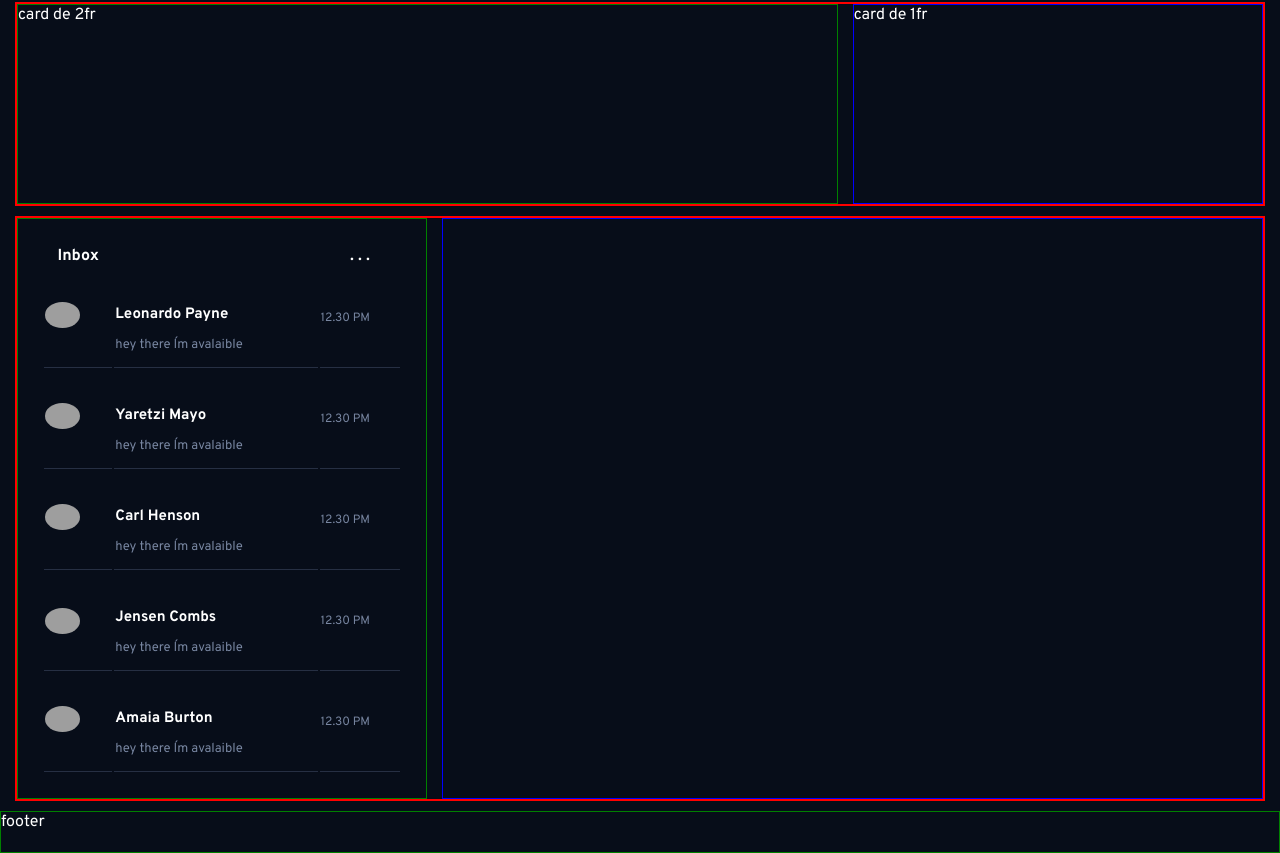
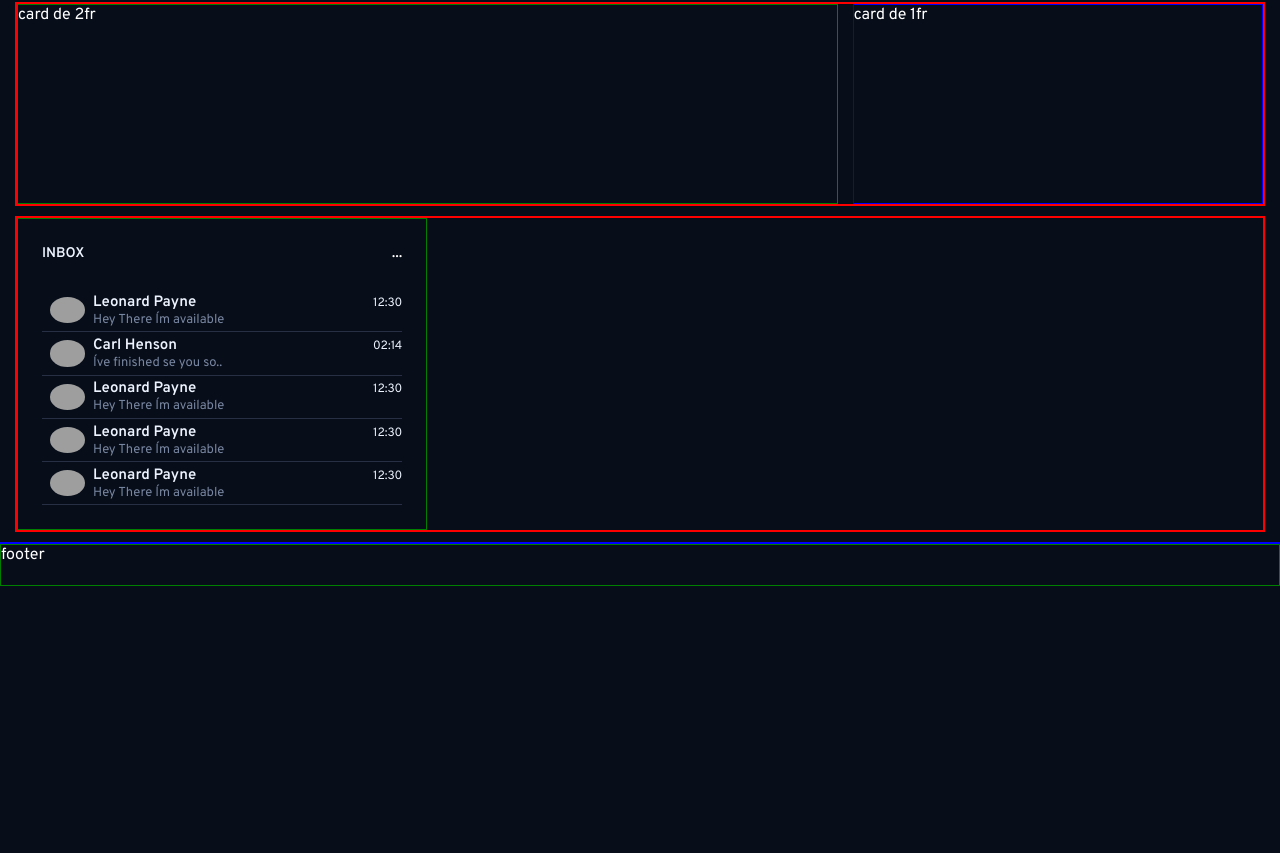
Before and after one commit to denncriss/squad-6-academlo, a plain HTML site: page index.html in a window 1280 px wide. Shown: the part 514-1367 px from the top of the page. After the commit the page ends 1100 px from the top, so only its background shows below. Drawn offline with Linux system fonts and the light colour scheme; grey boxes are pictures that could not be loaded.

Commit message:
modificaciones cambia la tabla por anclas

```diff
--- a/css/style.css
+++ b/css/style.css
@@ -1,37 +1,62 @@
-.photo{
+*{
+    margin: 0;
+}
+.card-body{
+    flex: 1 1 auto;
+    min-height: 1px;
+    padding: 1.5rem;
+}
+.card-title{
+    color: #eef4ff;
+    margin-bottom: 1.2rem;
+    text-transform: uppercase;
+    font-size: .875rem;
+    font-weight: 600;
+}
+.d-flex{
+    display: flex;
+}
+.flex-column{
+    flex-direction: column;
+}
+.justify-between{
+    justify-content: space-between;
+}
+.alingn-items-baseline{
+    align-items: baseline;
+}
+.mb-5{
+    margin-bottom: 0.5rem;
+}
+.align-center{
+    align-items: center;
+}
+.border-1px{
+    border-bottom: 1px solid #262f43 ;
+}
+.circle{
     border-radius: 50%;
-}
-.wd-35{
     width: 35px;
 }
-.margin-bottom-5{
-    margin-bottom: 0.5rem;
+.padding-5{
+    padding: 0.5rem;
 }
-.t-13{
-font-size: 13px;
-color: #7886a1;
-}
-.t-12{
-    font-size: 12px;
-    color:#7886a1;
-}
-.center-img{
-    display: table-cell;
-    vertical-align: middle ;
-}
-.t-head{
- display: flex;
- width: 100%;
+.t-decoration{
+    text-decoration-line: none;
 }
 h6{
-    font-size: 0.9375rem;
+    font-size: .9375rem;
+    color:#eef4ff;
+    font-weight: 600;
 }
-table{
-    width:100%
+.tx-13{
+    color:#7886a1;
+    font-size:13px ;
 }
-td{
-    border-bottom: 1px solid #262f43 !important;
+.tx-12{
+font-size: 12px;
+color:#eef4ff;
 }
-table{
-    padding: 1.5rem 1.5rem;
+.width-100{
+    width: 100%;
 }
--- a/index.html
+++ b/index.html
@@ -49,66 +49,82 @@
           <!-- heriberto -->
           <!-- rama heribertocomponente6 -->
           <!-- comentario modificacion -->
-          <table>
-            <thead>
-              <tr>
-                <th class="margin-bottom-5"> Inbox</th>
-                <th></th>
-                <th>. . .</th>
-              </tr>
-            </thead>
-            <tr>
-              <td>
-                <img src="https://www.nobleui.com/html/template/assets/images/faces/face2.jpg" alt="user" class="photo wd-35">
-              </td>
-              <td>
-                <h6 class="margin-bottom-5">Leonardo Payne</h6><p class="t-13">hey there I´m avalaible</p></td>
-              <td class="t-12">
-                12.30 PM
-              </td>
-            </tr>
-            <tr>
-              <td>
-                <img src="https://www.nobleui.com/html/template/assets/images/faces/face3.jpg" alt="user" class="photo wd-35">
-              </td>
-              <td>
-                <h6 class="margin-bottom-5">Yaretzi Mayo</h6>
-                <p class="t-13">hey there I´m avalaible</p></td>
-                <td class="t-12">
-                  12.30 PM
-                </td>
-            </tr>
-            <tr>
-              <td>
-                <img src="https://www.nobleui.com/html/template/assets/images/faces/face4.jpg" alt="user" class="photo wd-35">
-              </td>
-              <td>
-                <h6 class="margin-bottom-5">Carl Henson</h6>
-                <p class="t-13">hey there I´m avalaible</p>
-              </td>
-              <td class="t-12">12.30 PM</td>
-            </tr>
-            <tr>
-              <td>
-                <img src="https://www.nobleui.com/html/template/assets/images/faces/face5.jpg" alt="user" class="center-img photo wd-35">
-              </td>
-              <td>
-                  <h6 class="margin-bottom-5">Jensen Combs</h6>
-                  <p class="t-13">hey there I´m avalaible</p>
-              </td>
-              <td class="t-12">
-                    12.30 PM</td>
-            </tr>
-            <tr>
-              <td>
-                <img src="https://www.nobleui.com/html/template/assets/images/faces/face6.jpg" alt="user" class="photo wd-35"></td>
-              <td>
-                <h6 class="margin-bottom-5">Amaia Burton</h6>
-                <p class="t-13">hey there I´m avalaible</p>
-              </td>
-              <td class="t-12">12.30 PM</td>
-            </tr>
-          </table>
+         <!-- encabezado -->
+          <div class="card-body">
+       <div class="d-flex justify-between alingn-items-baseline mb-5">
+          <h6 class="card-title">inbox</h6>
+          <div>...</div>
+       </div>
+       <div class=" align-items-baseline">
+         <a href="" class="d-flex align-center t-decoration border-1px">
+          <img src="https://www.nobleui.com/html/template/assets/images/faces/face2.jpg"  class="circle m-35 padding-5" alt="">
+            <div class="width-100">
+                <div class="d-flex alingn-items-baseline justify-between">
+                <div>
+                  <h6 class="t-decoration">Leonard Payne</h6><p class="tx-13">Hey There I´m available</p>
+                </div>
+                <div class="tx-12">12:30</div>
+                </div>
+             </div>
+          </a>
+          </div>
+          <div class=" align-items-baseline">
+          <a href="" class="d-flex align-center border-1px t-decoration">
+           <img src="https://www.nobleui.com/html/template/assets/images/faces/face3.jpg"  class="circle m-35 padding-5" alt="">
+             <div class="width-100">
+                 <div class="d-flex alingn-items-baseline justify-between">
+                 <div>
+                   <h6 class="t-decoration">Carl Henson</h6><p class="tx-13">I´ve finished se you so..</p>
+                 </div>
+                 <div class="tx-12">02:14</div>
+                 </div>
+              </div>
+           </a>
+           </div>
+           <div class=" align-items-baseline">
+            <a href="" class="d-flex align-center t-decoration border-1px">
+             <img src="https://www.nobleui.com/html/template/assets/images/faces/face2.jpg"  class="circle m-35 padding-5" alt="">
+               <div class="width-100">
+                   <div class="d-flex alingn-items-baseline justify-between">
+                   <div>
+                     <h6 class="t-decoration">Leonard Payne</h6><p class="tx-13">Hey There I´m available</p>
+                   </div>
+                   <div class="tx-12">12:30</div>
+                   </div>
+                </div>
+             </a>
+             </div>
+             <div class=" align-items-baseline">
+              <a href="" class="d-flex align-center t-decoration border-1px">
+               <img src="https://www.nobleui.com/html/template/assets/images/faces/face2.jpg"  class="circle m-35 padding-5" alt="">
+                 <div class="width-100">
+                     <div class="d-flex alingn-items-baseline justify-between">
+                     <div>
+                       <h6 class="t-decoration">Leonard Payne</h6><p class="tx-13">Hey There I´m available</p>
+                     </div>
+                     <div class="tx-12">12:30</div>
+                     </div>
+                  </div>
+               </a>
+               </div>
+               <div class=" align-items-baseline">
+                <a href="" class="d-flex align-center t-decoration border-1px">
+                 <img src="https://www.nobleui.com/html/template/assets/images/faces/face2.jpg"  class="circle m-35 padding-5" alt="">
+                   <div class="width-100">
+                       <div class="d-flex alingn-items-baseline justify-between">
+                       <div>
+                         <h6 class="t-decoration">Leonard Payne</h6><p class="tx-13">Hey There I´m available</p>
+                       </div>
+                       <div class="tx-12">12:30</div>
+                       </div>
+                    </div>
+                 </a>
+                 </div>
+        </div>
+       </div>
+     </div>
+
+      <!--  termina codigo de heriberto-->
         </div>
         <div class="card-projetcs b-blue">
           <!-- zigor -->
```
